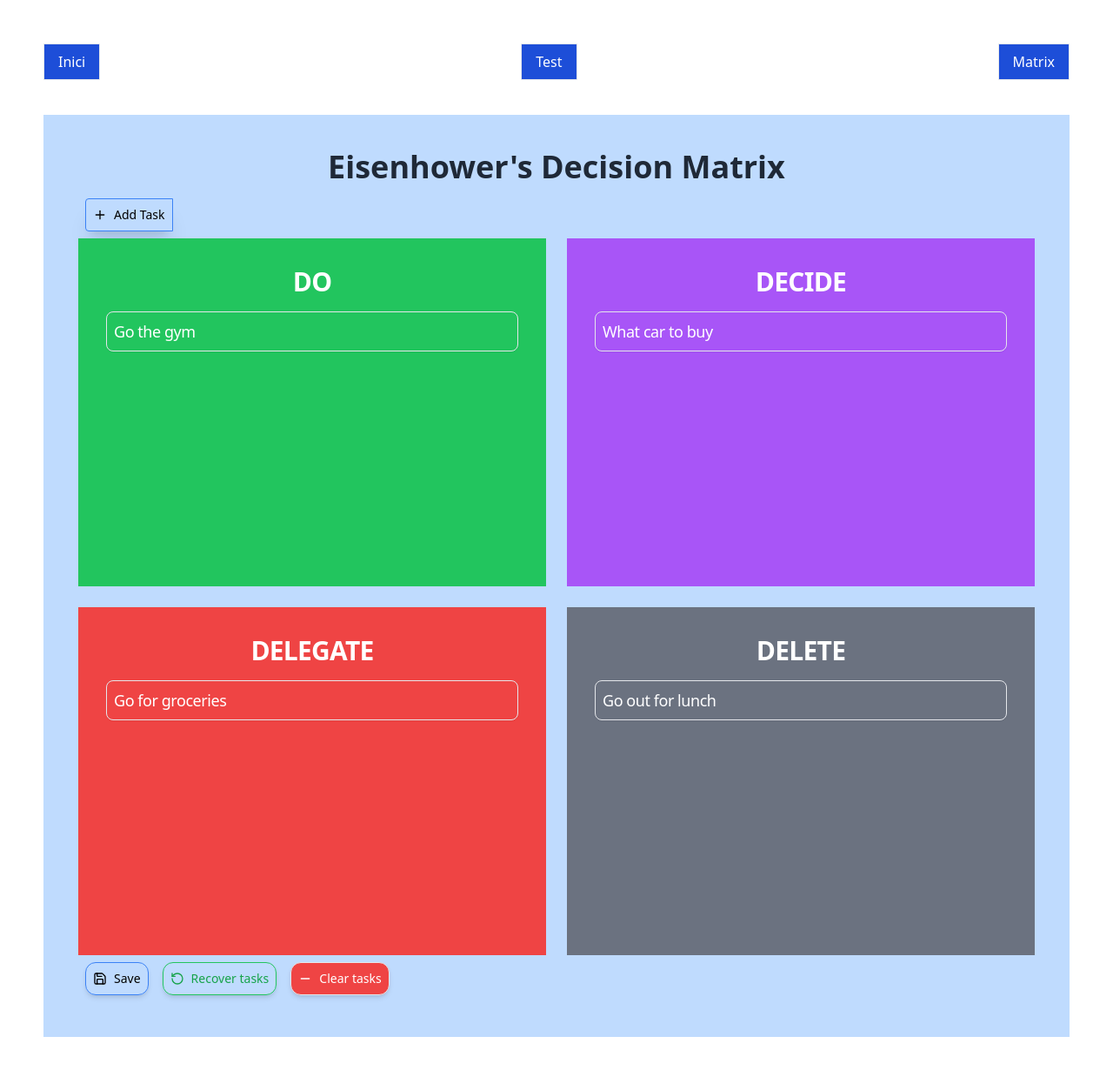
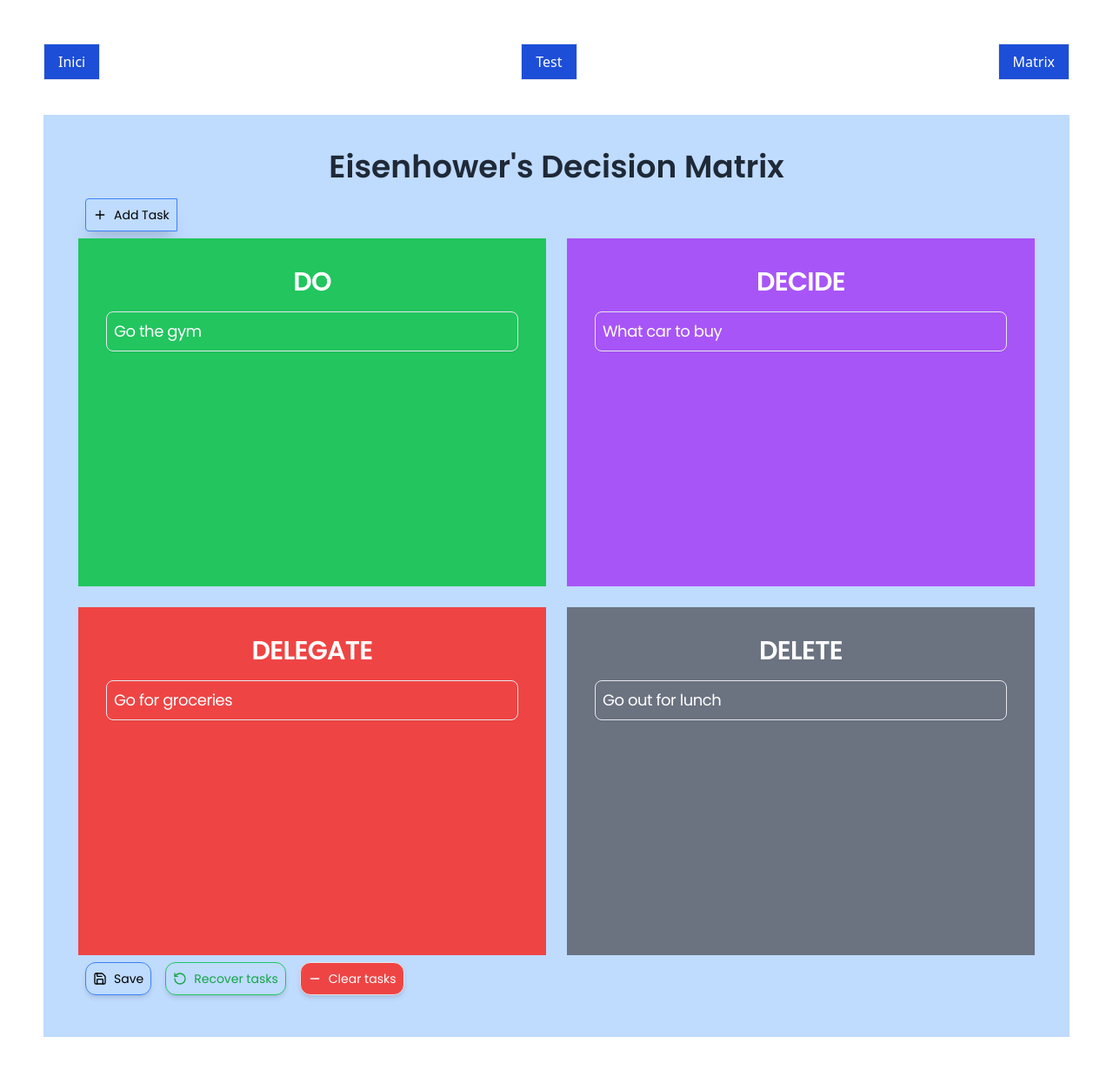
Before and after one commit to Mcdavis705/Task-Manager, a React (Vite) app: page /matrix in a window 1280 px wide. Shown: the top 1230 px of the page at 87% size. Built offline with nearby package versions, Linux system fonts and the light colour scheme.

Commit message:
Fix the google forms plug in and change all the fonts to Poppins

```diff
--- a/src/components/Matrix.jsx
+++ b/src/components/Matrix.jsx
@@ -34,7 +34,7 @@ const Task = ({ name }) => {
             className={`border p-2 bg-transparent rounded-lg shadow-sm mb-4 transition-opacity duration-150 ${isDragging ? 'opacity-50' : ''
                 }`}
         >
-            <h2 className="text-sm sm:text-lg text-white tracking-tight">
+            <h2 className="font-poppins text-sm sm:text-lg text-white tracking-tight">
                 {name}
             </h2>
 
@@ -67,7 +67,7 @@ const Box = ({ children, title, mouItem }) => {
                 ${isOver ? 'bg-blue-500' : ''}`
             } x
         >
-            <h1 className="text-xl sm:text-2xl lg:text-3xl text-white font-bold text-center mb-4 tracking-tight">{title}</h1>
+            <h1 className="font-poppins text-xl sm:text-2xl lg:text-3xl text-white font-bold text-center mb-4 tracking-tight">{title}</h1>
             {children}
         </div>
     );
@@ -122,13 +122,13 @@ const Matrix = () => {
 
     return (
         <DndProvider backend={HTML5Backend}>
-            <h1 className="text-4xl text-center font-bold text-gray-800 mb-4">
+            <h1 className="font-poppins text-4xl text-center font-bold text-gray-800 mb-4">
                 Eisenhower's Decision Matrix
             </h1>
 
             <button
                 onClick={handleOpenModal}
-                className="flex items-center gap-2 p-2 m-2 bg-none border border-blue-500 hover:bg-blue-700 hover:text-white text-sm  font-medium rounded-l shadow-xl transition-colors duration-200"
+                className="font-poppins flex items-center gap-2 p-2 m-2 bg-none border border-blue-500 hover:bg-blue-700 hover:text-white text-sm  font-medium rounded-l shadow-xl transition-colors duration-200"
             >
                 <Plus className="w-4 h-4" />
                 Add Task
@@ -148,7 +148,7 @@ const Matrix = () => {
             <div className="flex justify-space-between ">
                 {/* add buttons to save to the local storage */}
                 <button
-                    className="flex items-center gap-2 p-2 m-2 bg-none border border-blue-500 hover:bg-blue-700 hover:text-white text-sm font-medium rounded-xl shadow-md transition-colors duration-200"
+                    className="font-poppins flex items-center gap-2 p-2 m-2 bg-none border border-blue-500 hover:bg-blue-700 hover:text-white text-sm font-medium rounded-xl shadow-md transition-colors duration-200"
                     onClick={handleSave}
                 >
                     <Save className="w-4 h-4" />
@@ -157,7 +157,7 @@ const Matrix = () => {
 
                 {/* Load tasks from local storage in case of am page refresh */}
                 <button
-                    className="flex items-center gap-2 p-2 m-2 bg-transparent text-green-600 border border-green-500 hover:bg-green-600 hover:text-white text-sm font-medium rounded-xl shadow-md transition-colors duration-200"
+                    className="font-poppins flex items-center gap-2 p-2 m-2 bg-transparent text-green-600 border border-green-500 hover:bg-green-600 hover:text-white text-sm font-medium rounded-xl shadow-md transition-colors duration-200"
                 >
                     <RotateCcw className="w-4 h-4" />
                     Recover tasks
@@ -167,7 +167,7 @@ const Matrix = () => {
                 {/* Button to delete tasks in the "DELETE" box */}
                 <button
                     onClick={deleteTasksInDeleteBox}
-                    className="text:sm sm:lg flex items-center gap-2 p-2 m-2 bg-red-500 border border-white-500 hover:bg-red-800 text-white text-sm font-medium rounded-xl shadow-md transition-colors duration-200"
+                    className="font-poppins text:sm sm:lg flex items-center gap-2 p-2 m-2 bg-red-500 border border-white-500 hover:bg-red-800 text-white text-sm font-medium rounded-xl shadow-md transition-colors duration-200"
                 >
                     <Minus className="w-4 h-4" />
                     Clear tasks
--- a/tailwind.config.js
+++ b/tailwind.config.js
@@ -5,10 +5,13 @@ export default {
     "./src/**/*.{js,ts,jsx,tsx}",
   ],
   theme: {
-    extend: {},
+    extend: {
+      fontFamily: {
+        poppins: ['Poppins', 'sans-serif'],
+        inter: ['Inter', 'sans-serif'],
+        playfair: ['Playfair Display', 'serif'], // ✅ use a key without spaces
+      },
+    },
   },
   plugins: [],
-  fontFamily: {
-    poppins: ['Poppins', 'sans-serif'],
-  },
 }
```
